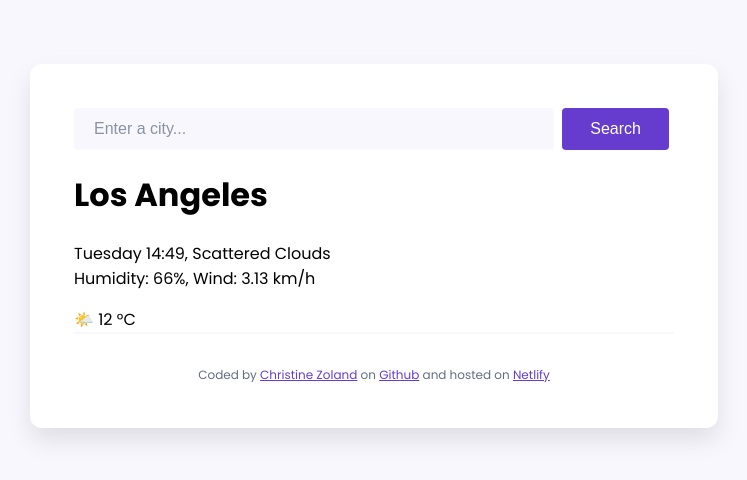
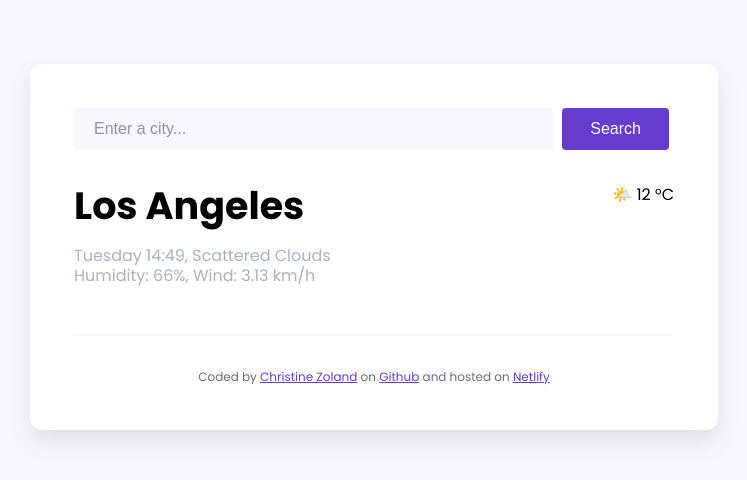
Before and after one commit to cszoland/Sora-Weather, a plain HTML site: page index.html in a window 1280 px wide. Shown: the whole page, without its empty margins (266-1013 px from the left). Drawn offline with Linux system fonts and the light colour scheme.

Commit message:
Adding flexbox and some font style to the main

```diff
--- a/index.html
+++ b/index.html
@@ -27,15 +27,17 @@
         </form>
       </header>
       <main>
-        <div>
-          <h1>Los Angeles</h1>
-          <p>
-            Tuesday 14:49, Scattered Clouds
-            <br />
-            Humidity: 66%, Wind: 3.13 km/h
-          </p>
+        <div class="weather-app-data">
+          <div>
+            <h1 class="weather-app-city">Los Angeles</h1>
+            <p class="weather-app-details">
+              Tuesday 14:49, Scattered Clouds
+              <br />
+              Humidity: 66%, Wind: 3.13 km/h
+            </p>
+          </div>
+          <div class="weather-app-temperature">🌤️ 12 °C</div>
         </div>
-        <div>🌤️ 12 °C</div>
       </main>
       <footer>
         Coded by
--- a/src/style.css
+++ b/src/style.css
@@ -39,6 +39,27 @@ a {
   color: white;
 }
 
+main {
+  padding: 32px 0;
+}
+
+.weather-app-data {
+  display: flex;
+  justify-content: space-between;
+}
+
+.weather-app-city {
+  margin: 0;
+  font-size: 38px;
+  line-height: 48px;
+}
+
+.weather-app-details {
+  font-size: 16px;
+  line-height: 20px;
+  color: #abb2bd;
+}
+
 footer {
   border-top: 2px solid #f9f7fe;
   padding: 32px 0 0 0;
```
